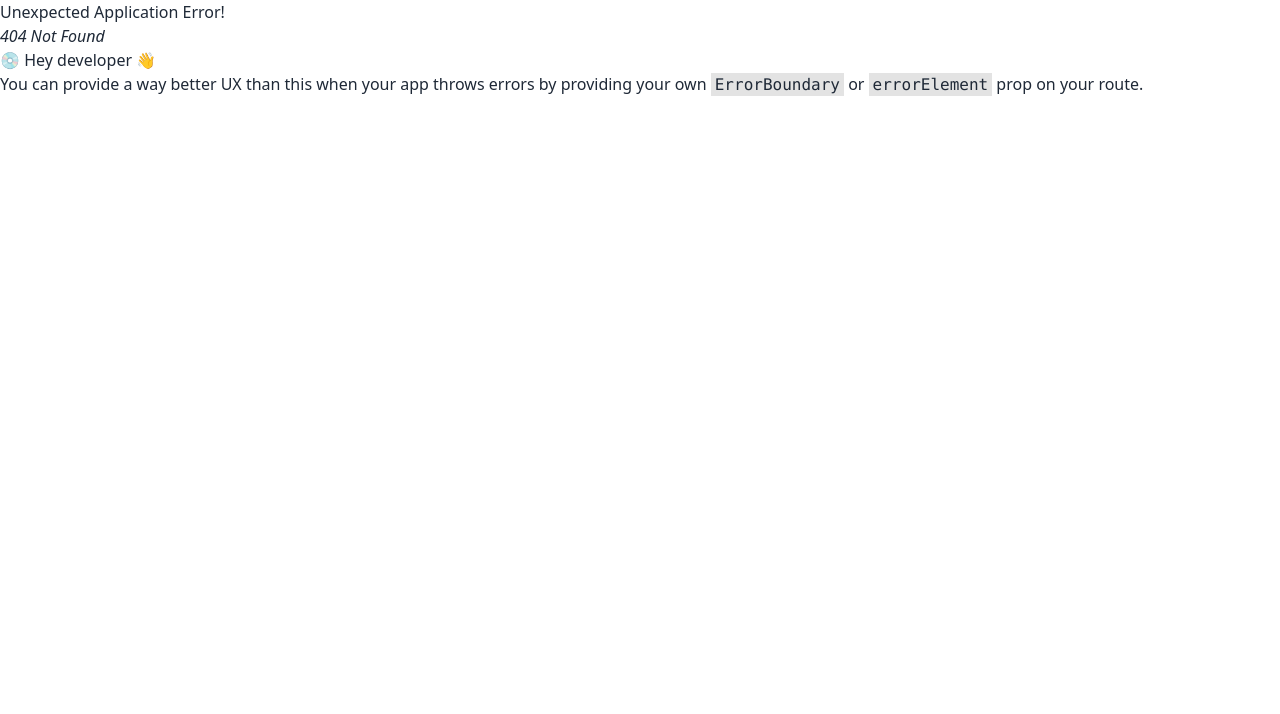
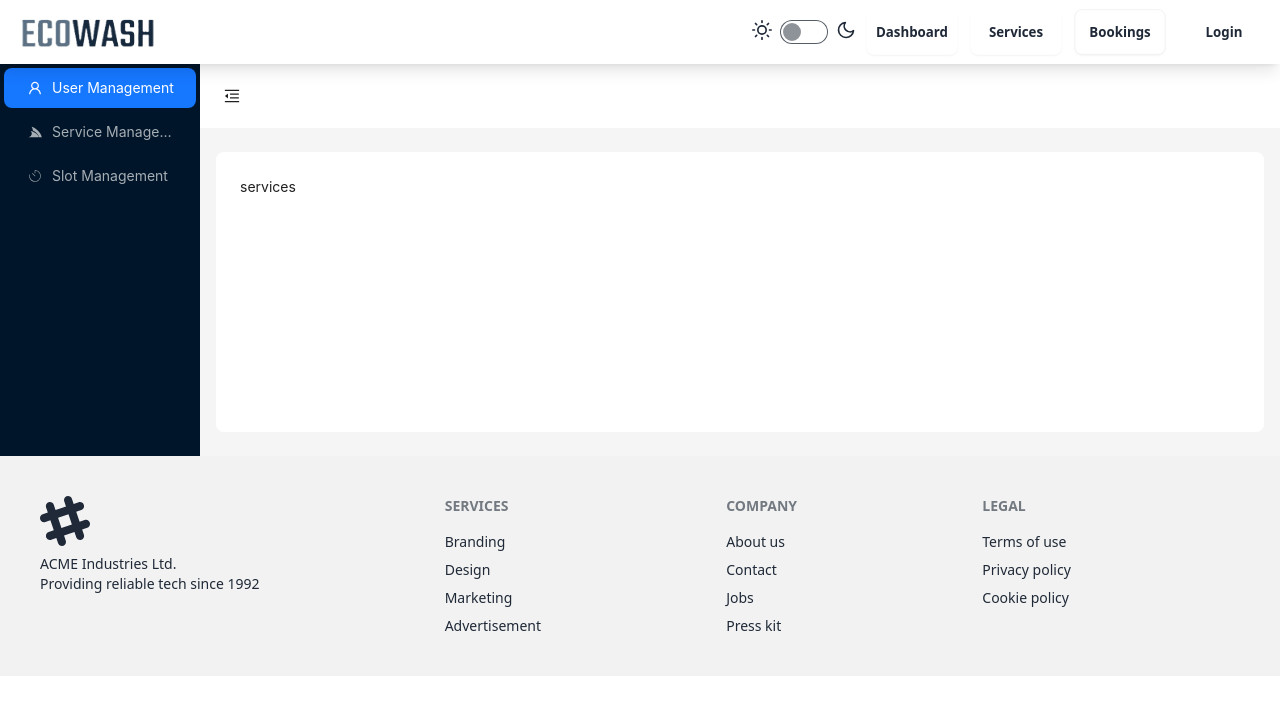
Before and after one commit to suaib022/Car-Washing-System-Front, a React (Vite) app: page /dashboard/serviceManagement in a window 1280 px wide. Before the commit this address had no page. Shown: the top 714 px of the page. Built offline with nearby package versions, Linux system fonts and the light colour scheme.

Commit message:
implemented user management page by displaying all users

```diff
--- a/package.json
+++ b/package.json
@@ -23,6 +23,7 @@
     "react-dom": "^18.3.1",
     "react-hook-form": "^7.53.0",
     "react-hot-toast": "^2.4.1",
+    "react-icons": "^5.3.0",
     "react-redux": "^9.1.2",
     "react-router-dom": "^6.26.2",
     "redux-persist": "^6.0.0",
--- a/src/components/layout/Navbar.tsx
+++ b/src/components/layout/Navbar.tsx
@@ -64,6 +64,12 @@ const Navbar = () => {
               <path d="M21 12.79A9 9 0 1 1 11.21 3 7 7 0 0 0 21 12.79z"></path>
             </svg>
           </label>
+          <button
+            onClick={() => navigate("/dashboard")}
+            className=" max-w-24  flex-grow btn hover:shadow-sm bg-inherit border-none h-12"
+          >
+            Dashboard
+          </button>
           <button
             onClick={() => navigate("/services")}
             className=" max-w-24  flex-grow btn hover:shadow-sm bg-inherit border-none h-12"
--- /dev/null
+++ b/src/pages/Admin/ServiceManagement.tsx
@@ -0,0 +1,7 @@
+import React from "react";
+
+const ServiceManagement = () => {
+  return <div>services</div>;
+};
+
+export default ServiceManagement;
--- /dev/null
+++ b/src/pages/Admin/SlotManagement.tsx
@@ -0,0 +1,7 @@
+import React from "react";
+
+const SlotManagement = () => {
+  return <div>slots</div>;
+};
+
+export default SlotManagement;
--- /dev/null
+++ b/src/pages/Admin/UserManagement.tsx
@@ -0,0 +1,62 @@
+import { LoadingOutlined } from "@ant-design/icons";
+import { useGetAllUsersQuery } from "../../redux/features/auth/authApi";
+import { Flex, Spin } from "antd";
+
+const UserManagement = () => {
+  const { data: allUsers, isFetching } = useGetAllUsersQuery(undefined);
+
+  if (isFetching) {
+    return (
+      <Flex align="center" gap="middle">
+        <Spin
+          className="fixed inset-0 flex items-center justify-center"
+          indicator={<LoadingOutlined style={{ fontSize: 48 }} spin />}
+        />
+      </Flex>
+    );
+  }
+
+  console.log({ allUsers });
+  return (
+    <div>
+      <div className="overflow-x-auto">
+        <table className="table">
+          {/* head */}
+          <thead>
+            <tr className="bg-teal-950 text-white">
+              <th>SL</th>
+              <th>Name</th>
+              <th>Contact Info</th>
+              <th>Role</th>
+            </tr>
+          </thead>
+          <tbody>
+            {allUsers?.data?.map((user, index) => (
+              <tr
+                key={user?._id}
+                className="hover:bg-teal-950 hover:text-white"
+              >
+                <th>{index + 1}</th>
+                <td>{user.name}</td>
+                <td>{user.phone}</td>
+                <td>
+                  {user?.role === "user" ? (
+                    <div className="badge badge-accent font-semibold py-3">
+                      {user.role}
+                    </div>
+                  ) : (
+                    <div className="badge badge-error font-semibold py-3">
+                      {user.role}
+                    </div>
+                  )}
+                </td>
+              </tr>
+            ))}
+          </tbody>
+        </table>
+      </div>
+    </div>
+  );
+};
+
+export default UserManagement;
--- /dev/null
+++ b/src/pages/Dashboard/Dashboard.tsx
@@ -0,0 +1,86 @@
+import { useState } from "react";
+import {
+  MenuFoldOutlined,
+  MenuUnfoldOutlined,
+  UserOutlined,
+} from "@ant-design/icons";
+import { Button, Layout, Menu, theme } from "antd";
+import { FaServicestack } from "react-icons/fa";
+import { CiTimer } from "react-icons/ci";
+import { Outlet, useNavigate } from "react-router-dom";
+
+const { Header, Sider, Content } = Layout;
+
+const Dashboard = () => {
+  const [collapsed, setCollapsed] = useState(false);
+  const {
+    token: { colorBgContainer, borderRadiusLG },
+  } = theme.useToken();
+  const navigate = useNavigate();
+
+  return (
+    <Layout>
+      <Sider trigger={null} collapsible collapsed={collapsed}>
+        <div className="demo-logo-vertical" />
+        <Menu
+          theme="dark"
+          mode="inline"
+          defaultSelectedKeys={["1"]}
+          items={[
+            {
+              key: "1",
+              icon: <UserOutlined />,
+              label: "User Management",
+              onClick: () => {
+                navigate("/dashboard/userManagement");
+              },
+            },
+            {
+              key: "2",
+              icon: <FaServicestack />,
+              label: "Service Management",
+              onClick: () => {
+                navigate("/dashboard/serviceManagement");
+              },
+            },
+            {
+              key: "3",
+              icon: <CiTimer />,
+              label: "Slot Management",
+              onClick: () => {
+                navigate("/dashboard/slotManagement");
+              },
+            },
+          ]}
+        />
+      </Sider>
+      <Layout>
+        <Header style={{ padding: 0, background: colorBgContainer }}>
+          <Button
+            type="text"
+            icon={collapsed ? <MenuUnfoldOutlined /> : <MenuFoldOutlined />}
+            onClick={() => setCollapsed(!collapsed)}
+            style={{
+              fontSize: "16px",
+              width: 64,
+              height: 64,
+            }}
+          />
+        </Header>
+        <Content
+          style={{
+            margin: "24px 16px",
+            padding: 24,
+            minHeight: 280,
+            background: colorBgContainer,
+            borderRadius: borderRadiusLG,
+          }}
+        >
+          <Outlet />
+        </Content>
+      </Layout>
+    </Layout>
+  );
+};
+
+export default Dashboard;
--- a/src/redux/api/baseApi.ts
+++ b/src/redux/api/baseApi.ts
@@ -21,6 +21,6 @@ const baseQuery = fetchBaseQuery({
 export const baseApi = createApi({
   reducerPath: "baseApi",
   baseQuery: baseQuery,
-  tagTypes: ["services"],
+  tagTypes: ["services", "auth"],
   endpoints: () => ({}),
 });
--- a/src/redux/features/auth/authApi.ts
+++ b/src/redux/features/auth/authApi.ts
@@ -2,6 +2,13 @@ import { baseApi } from "../../api/baseApi";
 
 const authApi = baseApi.injectEndpoints({
   endpoints: (builder) => ({
+    getAllUsers: builder.query({
+      query: () => ({
+        url: "/auth/users",
+        method: "GET",
+      }),
+      providesTags: ["auth"],
+    }),
     login: builder.mutation({
       query: (userInfo) => ({
         url: "/auth/login",
@@ -19,4 +26,5 @@ const authApi = baseApi.injectEndpoints({
   }),
 });
 
-export const { useLoginMutation, useSignUpMutation } = authApi;
+export const { useLoginMutation, useSignUpMutation, useGetAllUsersQuery } =
+  authApi;
```
Also changed, not shown: src/routes/Routes.tsx (+22 -0 lines), 1 other file (tests, documents, lock files or other folders).
